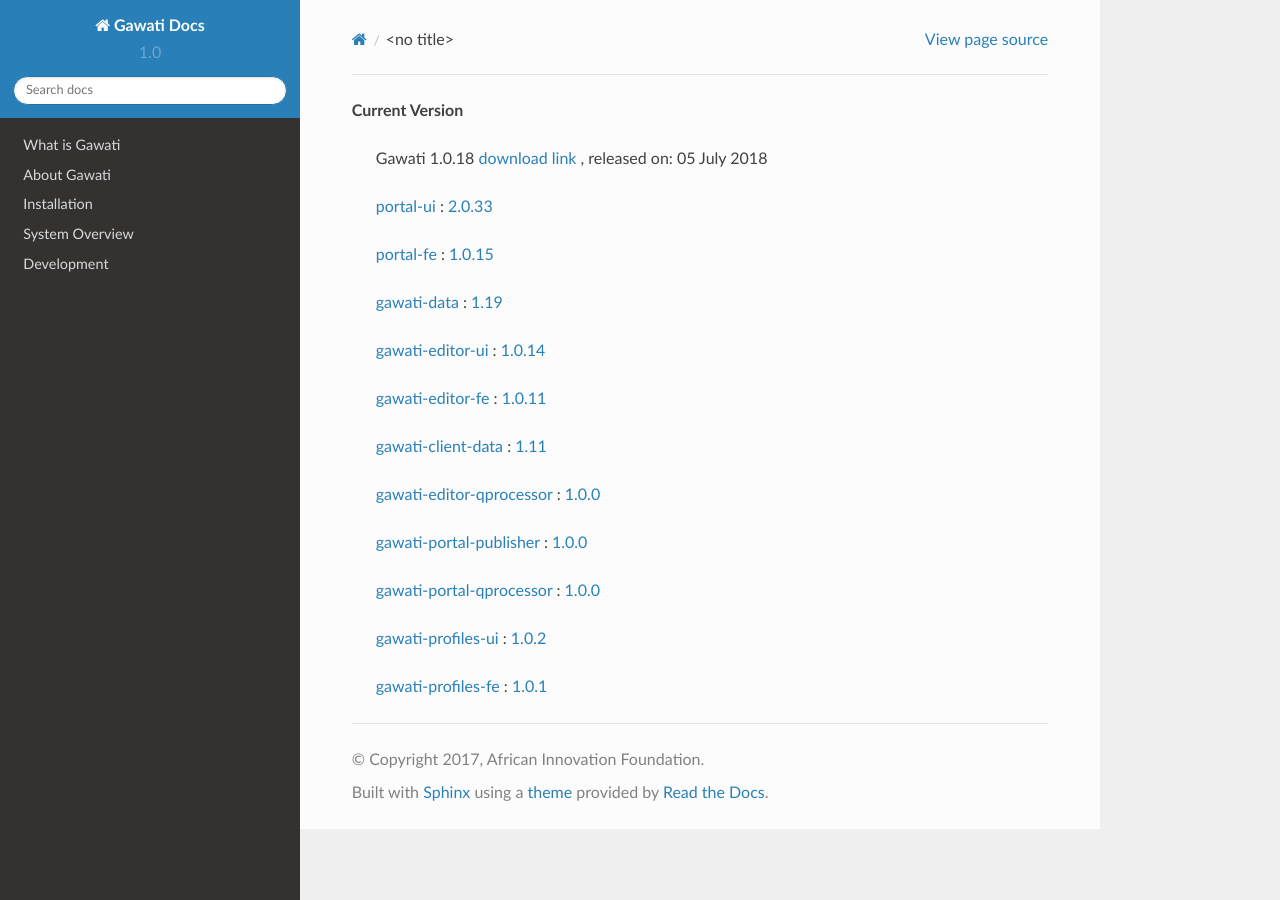
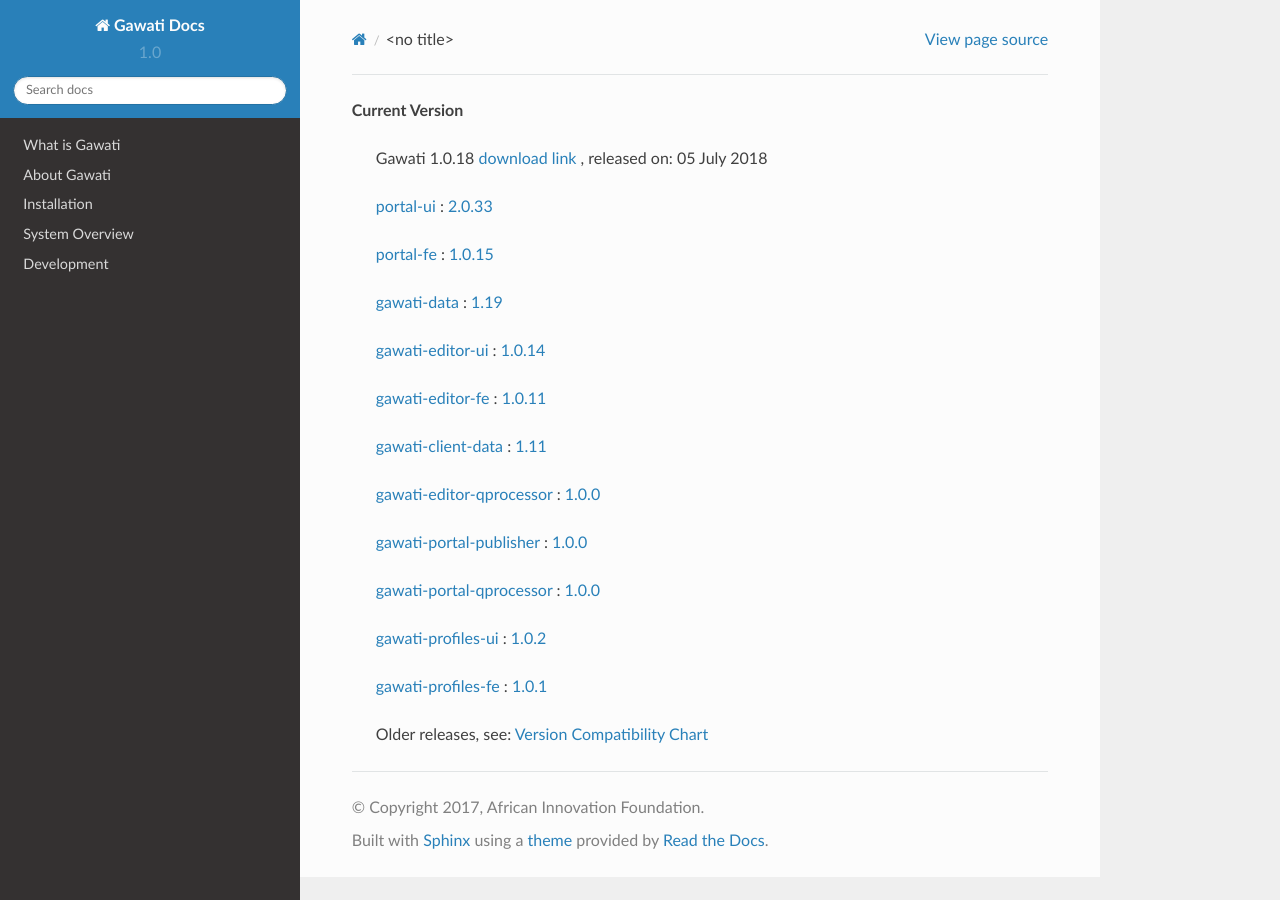
Before and after one commit to gawati/gawati-docs, a Sphinx documentation site: the page built from docs/source/development/version-info.rst, in a window 1280 px wide. Built offline with Sphinx 7.4.7 and the Read the Docs theme 2.0.0, drawn with Linux system fonts in a browser that asks for light colours.

Commit message:
Updating version info

```diff
--- a/docs/source/development/version-info.rst
+++ b/docs/source/development/version-info.rst
@@ -24,3 +24,5 @@
     - `gawati-profiles-ui <https://github.com/gawati/gawati-profiles-ui>`_ : `1.0.2 <https://github.com/gawati/gawati-profiles-ui/tree/4c2769db14f6e42d34a7766b467c8088ab7f5a32>`_
 
     - `gawati-profiles-fe <https://github.com/gawati/gawati-profiles-fe>`_ : `1.0.1 <https://github.com/gawati/gawati-profiles-fe/tree/f4c47604f4983cc6a075f489c6aa3fa57cf05658>`_
+
+  Older releases, see: :doc:`./version-compat`
```
